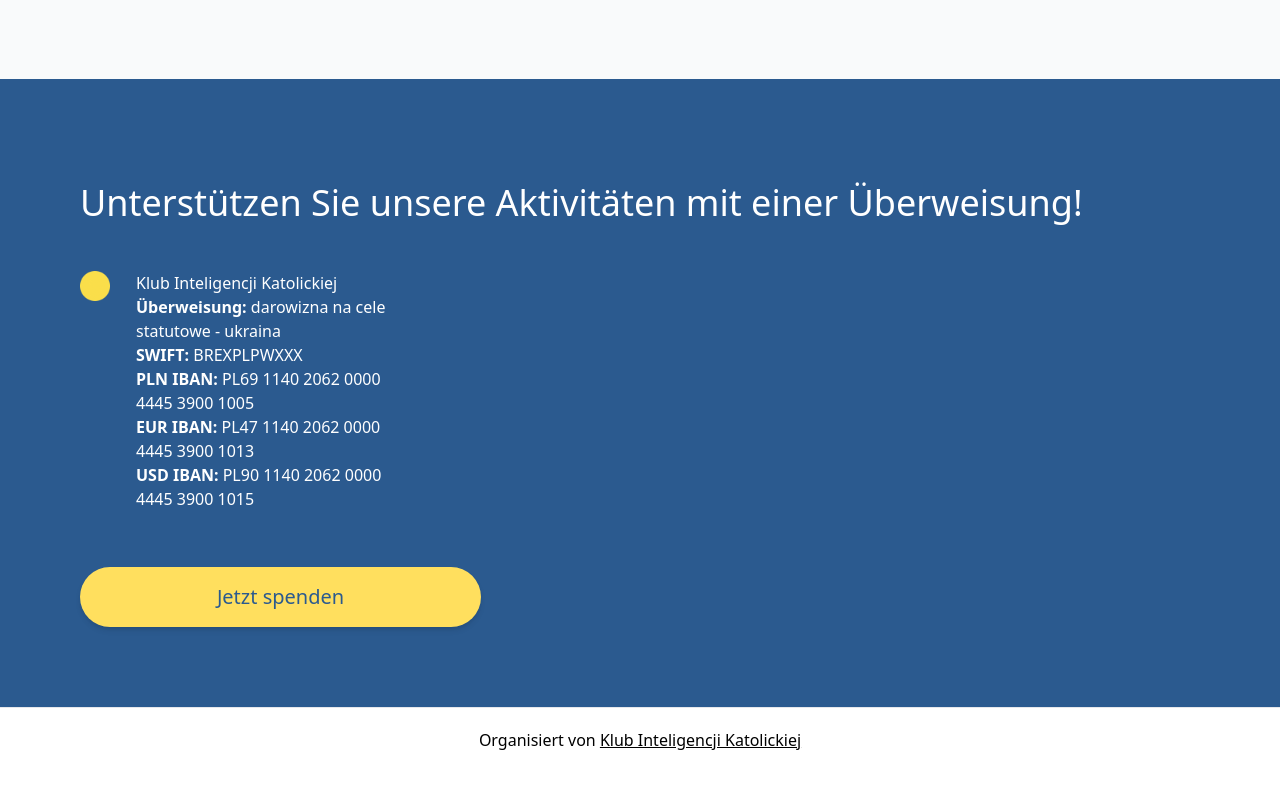
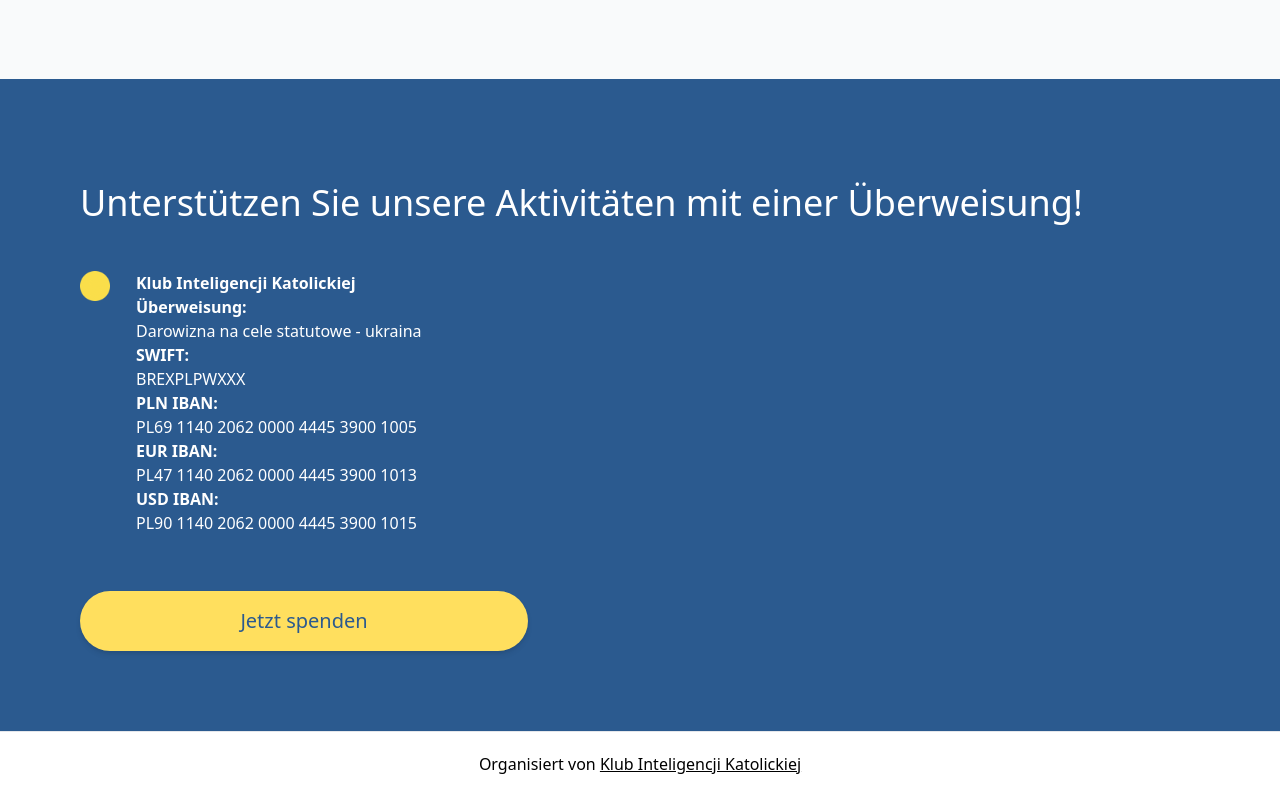
Before and after one commit to kik-waw/donate.kik.waw.pl, a Next.js app: page /de in a window 1280 px wide. Shown: the part 3869-4665 px from the top of the page. Before the commit the page ends 4641 px from the top, so only its background shows below. Built offline with nearby package versions, Linux system fonts and the light colour scheme.

Commit message:
feat: add spacing

```diff
--- a/components/BankTransfer.tsx
+++ b/components/BankTransfer.tsx
@@ -7,16 +7,16 @@
     return (
         <div className="w-full bg-grayblue">
             <section className="container about text-white">
-                <div>
+                <div className="w-full">
                     <h2 className="mb-12">{t('Support us via a wire transfer!')}</h2>
-                    <ul className="">
+                    <ul className="w-full">
                         <li>
-                            {t('Klub Inteligencji Katolickiej')}<br/>
-                            <b>{t('Transfer title')}:</b> darowizna na cele statutowe - ukraina <br/>
-                            <b>SWIFT:</b> BREXPLPWXXX <br/>
-                            <b>PLN IBAN:</b> PL69 1140 2062 0000 4445 3900 1005 <br/>
-                            <b>EUR IBAN:</b> PL47 1140 2062 0000 4445 3900 1013 <br/>
-                            <b>USD IBAN:</b> PL90 1140 2062 0000 4445 3900 1015 <br/>
+                            <b>{t('Klub Inteligencji Katolickiej')}</b><br/>
+                            <b>{t('Transfer title')}:</b><br/> Darowizna na cele statutowe - ukraina <br/>
+                            <b>SWIFT:</b> <br/>BREXPLPWXXX <br/>
+                            <b>PLN IBAN:</b> <br/>PL69 1140 2062 0000 4445 3900 1005 <br/>
+                            <b>EUR IBAN:</b> <br/>PL47 1140 2062 0000 4445 3900 1013 <br/>
+                            <b>USD IBAN:</b> <br/>PL90 1140 2062 0000 4445 3900 1015 <br/>
                         </li>
                     </ul>
                     <div className="w-4/5 md:w-1/2 mt-6">
```
